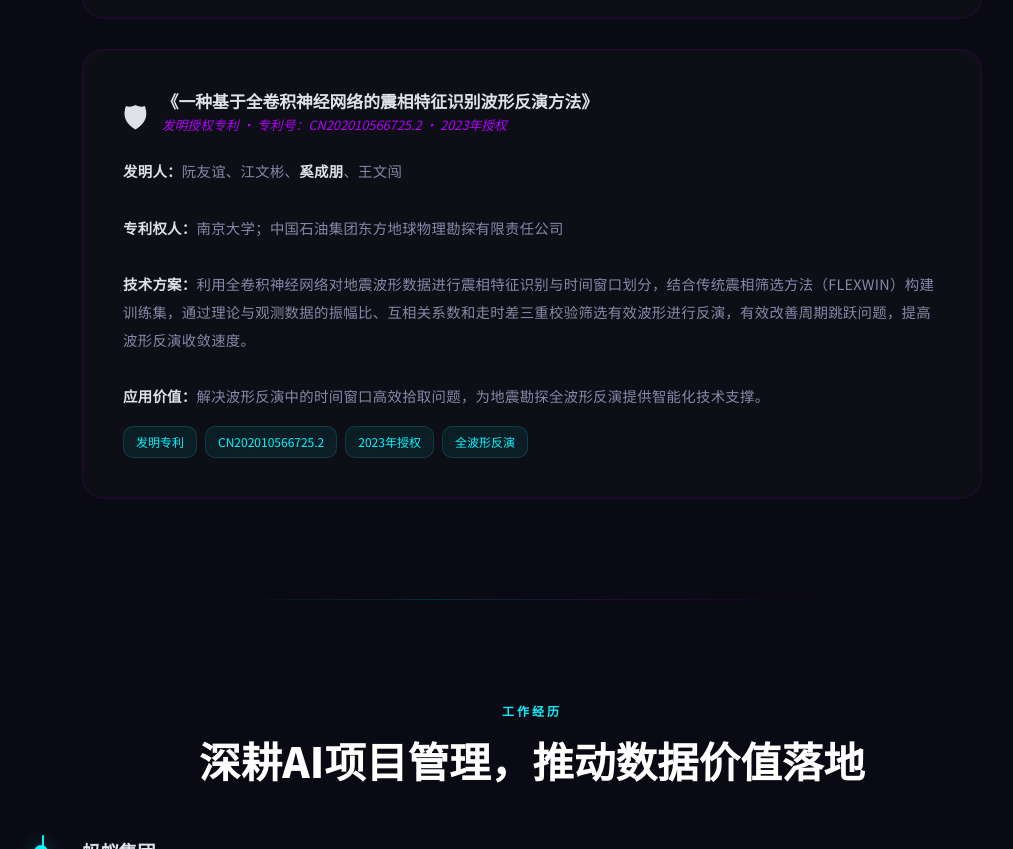
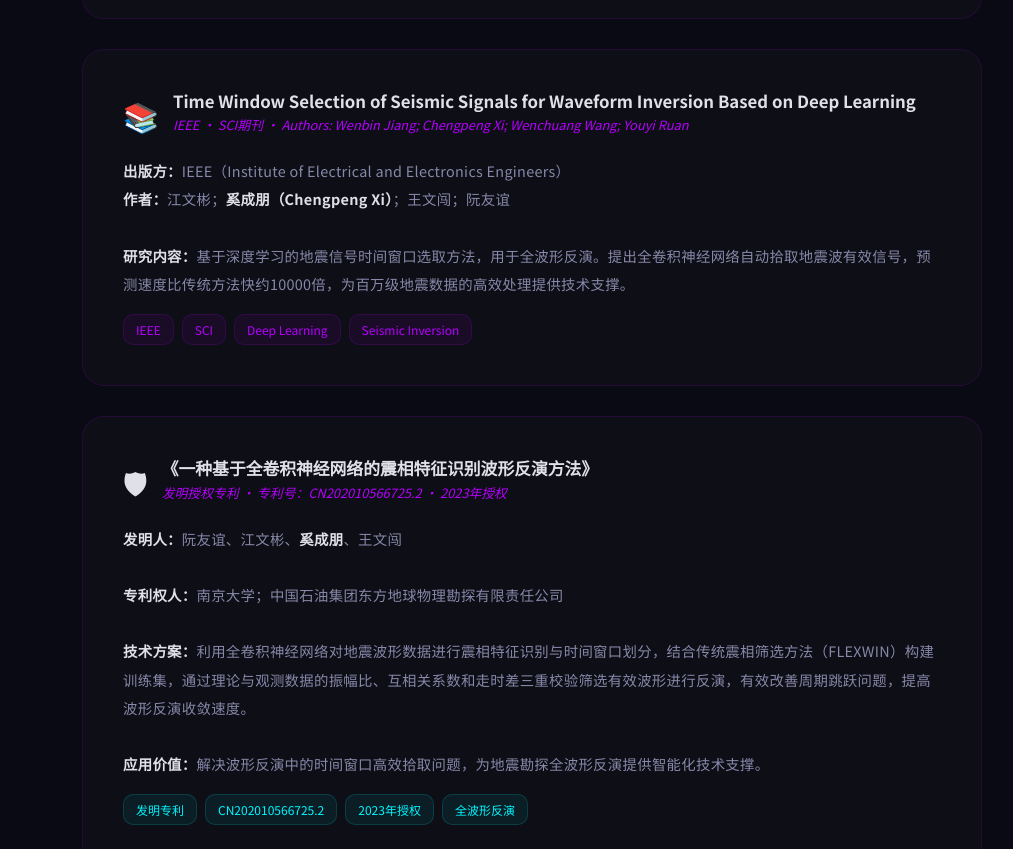
Before and after one commit to chengpengx/ai-tools-hub, a plain HTML site: page code/frontend/portfolio/index.html in a window 1280 px wide. Shown: the part 4137-4986 px from the top of the page, without its empty margins (108-1121 px from the left). Drawn offline with Linux system fonts and the light colour scheme.

Commit message:
feat: add IEEE SCI paper to blog
- Time Window Selection of Seismic Signals for Waveform Inversion
- IEEE Transactions on Geoscience and Remote Sensing, Volume 60
- Authors: Wenbin Jiang, Chengpeng Xi, Wenchuang Wang, Youyi Ruan
- Link: https://ieeexplore.ieee.org/abstract/document/9436648

```diff
--- a/code/frontend/portfolio/index.html
+++ b/code/frontend/portfolio/index.html
@@ -353,6 +353,27 @@
         <span class="paper-tag">SPG/SEG</span>
       </div>
     </div>
+        <div class="paper-card delay-3">
+      <div class="paper-header">
+        <span class="paper-icon">&#128218;</span>
+        <div>
+          <div class="paper-name">Time Window Selection of Seismic Signals for Waveform Inversion Based on Deep Learning</div>
+          <div class="paper-journal">IEEE · SCI期刊 · Authors: Wenbin Jiang; Chengpeng Xi; Wenchuang Wang; Youyi Ruan</div>
+        </div>
+      </div>
+      <div class="paper-abstract">
+        <strong>出版方：</strong>IEEE（Institute of Electrical and Electronics Engineers）<br>
+        <strong>作者：</strong>江文彬；<strong>奚成朋（Chengpeng Xi）</strong>；王文闯；阮友谊<br><br>
+        <strong>研究内容：</strong>基于深度学习的地震信号时间窗口选取方法，用于全波形反演。提出全卷积神经网络自动拾取地震波有效信号，预测速度比传统方法快约10000倍，为百万级地震数据的高效处理提供技术支撑。
+      </div>
+      <div class="paper-tags">
+        <span class="paper-tag">IEEE</span>
+        <span class="paper-tag">SCI</span>
+        <span class="paper-tag">Deep Learning</span>
+        <span class="paper-tag">Seismic Inversion</span>
+      </div>
+    </div>
+
     <div class="paper-card delay-3">
       <div class="paper-header">
         <span class="paper-icon">&#128737;</span>
```
